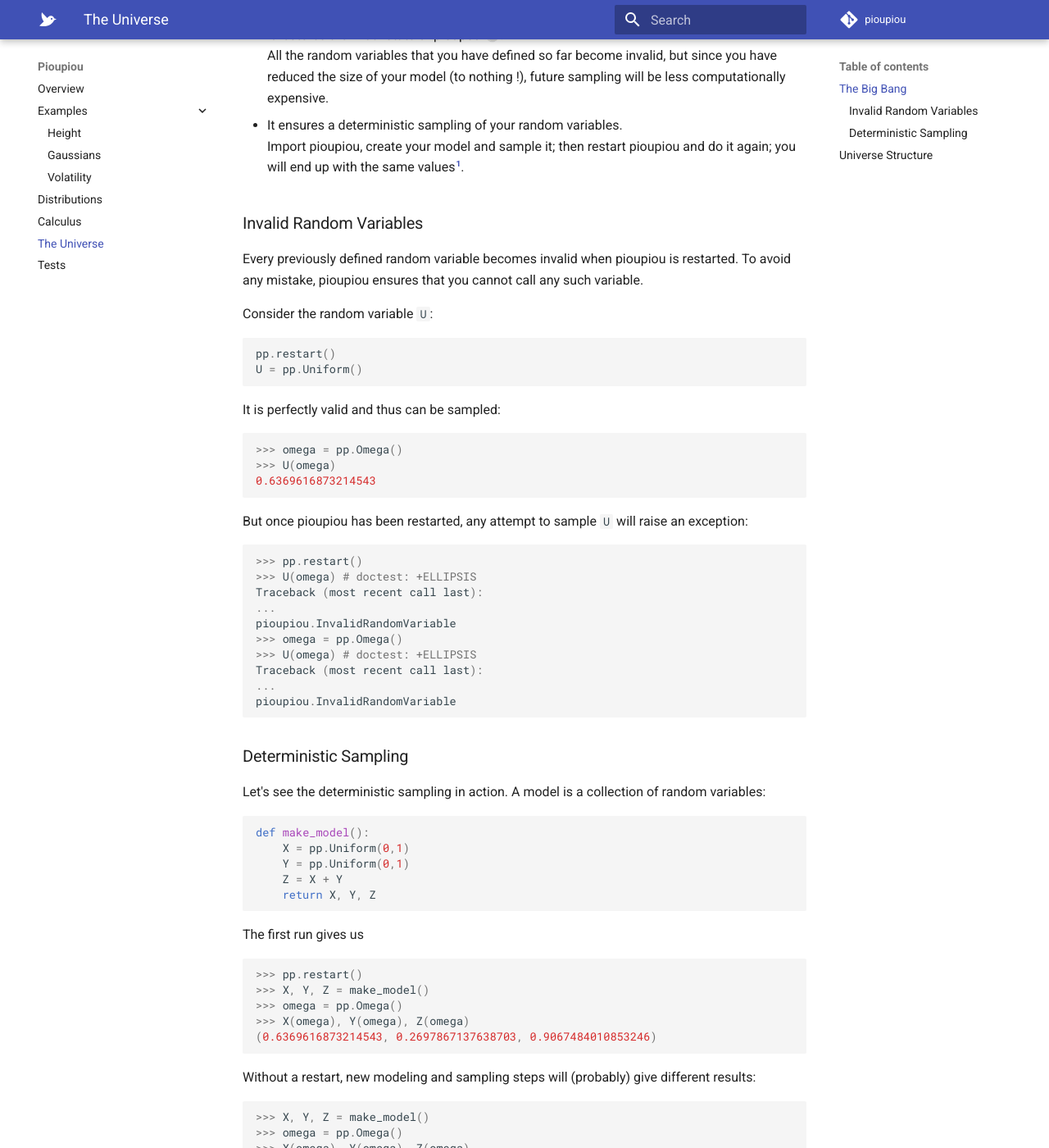
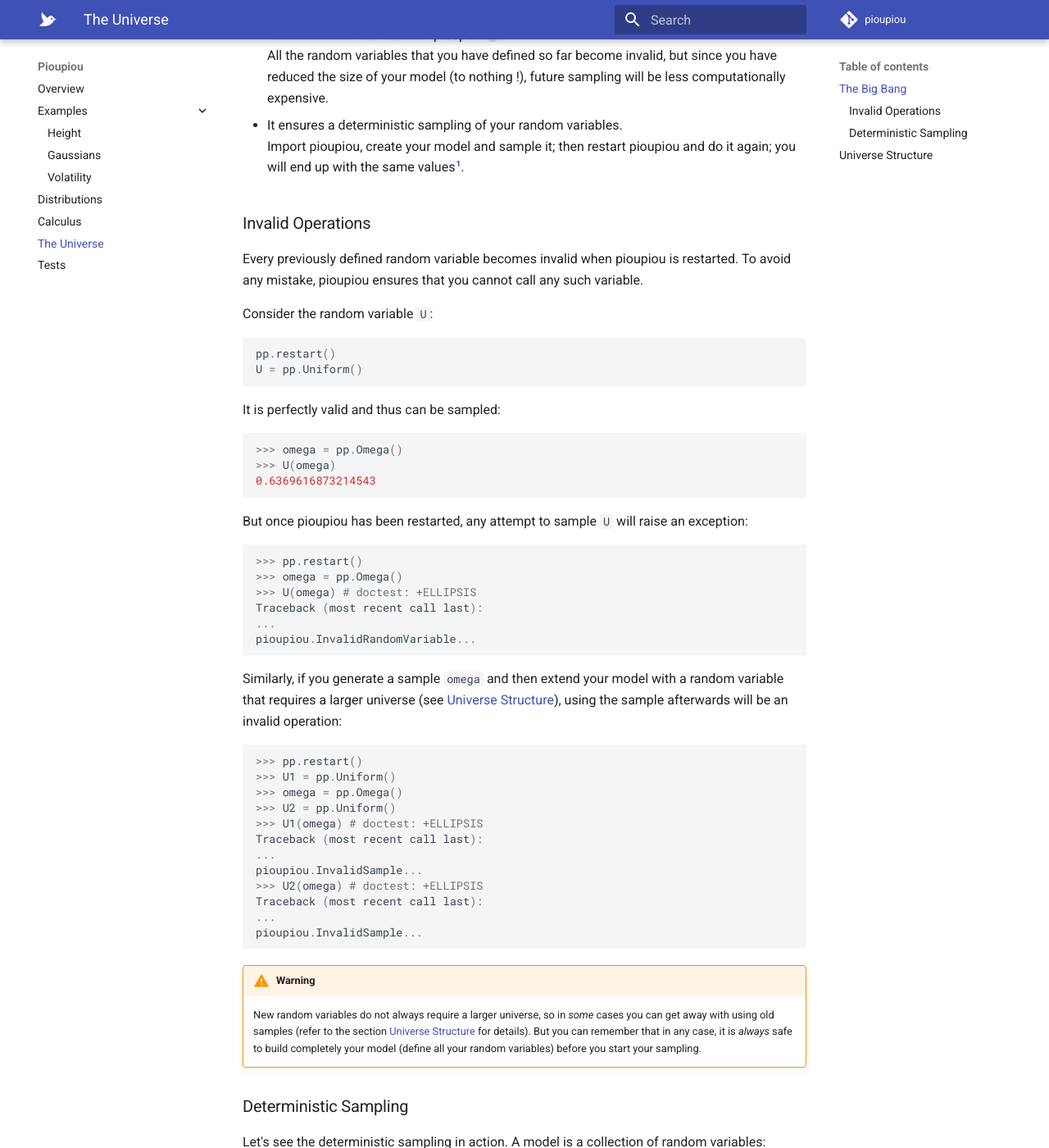
Before and after one commit to boisgera/pioupiou, an MkDocs documentation site: the page built from mkdocs/universe.md, in a window 1280 px wide and 1400 px high, scrolled down 428 px. Shown: the whole window at 82% size. Built offline with MkDocs 1.6.1 and Material for MkDocs 9.7.7, drawn with Linux system fonts in a browser that asks for light colours; comment, search, counter and statistics services are not loaded; some of the changed text lies outside the part shown.

Commit message:
catch invalid samples (closes #16)

````diff
--- a/mkdocs/universe.md
+++ b/mkdocs/universe.md
@@ -30,7 +30,7 @@
 [^3]: You may not appreciate this feature but it is terrific when you are
     testing models since your execution is repeatable.
 
-### Invalid Random Variables
+### Invalid Operations
 
 Every previously defined random variable becomes invalid when pioupiou is
 restarted. To avoid any mistake, pioupiou ensures that you cannot call any
@@ -56,16 +56,38 @@
 
 ```python
 >>> pp.restart()
->>> U(omega) # doctest: +ELLIPSIS
-Traceback (most recent call last):
-...
-pioupiou.InvalidRandomVariable
 >>> omega = pp.Omega()
 >>> U(omega) # doctest: +ELLIPSIS
 Traceback (most recent call last):
 ...
-pioupiou.InvalidRandomVariable
+pioupiou.InvalidRandomVariable...
 ```
+
+Similarly, if you generate a sample `omega` and then extend your model with a random
+variable that requires a larger universe (see [Universe Structure](#universe-structure)),
+using the sample afterwards will be an invalid operation:
+
+```python
+>>> pp.restart()
+>>> U1 = pp.Uniform()
+>>> omega = pp.Omega()
+>>> U2 = pp.Uniform()
+>>> U1(omega) # doctest: +ELLIPSIS
+Traceback (most recent call last):
+...
+pioupiou.InvalidSample...
+>>> U2(omega) # doctest: +ELLIPSIS
+Traceback (most recent call last):
+...
+pioupiou.InvalidSample...
+```
+
+!!! warning
+    New random variables do not always require a larger universe, so in *some* cases
+    you can get away with using old samples (refer to the section
+    [Universe Structure](#universe-structure) for details).
+    But you can remember that in any case, it is *always* safe to build completely
+    your model (define all your random variables) before you start your sampling.
 
 ### Deterministic Sampling
 
@@ -204,3 +226,18 @@
 >>> U(omega), N(omega), X(omega)
 (0.016527635528529094, 0.8900118529686626, 0.9065394884971917)
 ```
+
+As a special case, constant random variables
+– which depend deterministically of zero random variables -
+do not increase the size of the universe either:
+
+```python
+>>> I = pp.Constant(1.0)
+>>> pp.Omega.n
+2
+>>> omega = pp.Omega()
+>>> omega
+array([0.91275558, 0.60663578])
+>>> U(omega), N(omega), X(omega), I(omega)
+(0.9127555772777217, 0.2705613202510434, 1.1833168975287651, 1.0)
+```
````
Also changed, not shown: pioupiou/__init__.py (+22 -13 lines).
